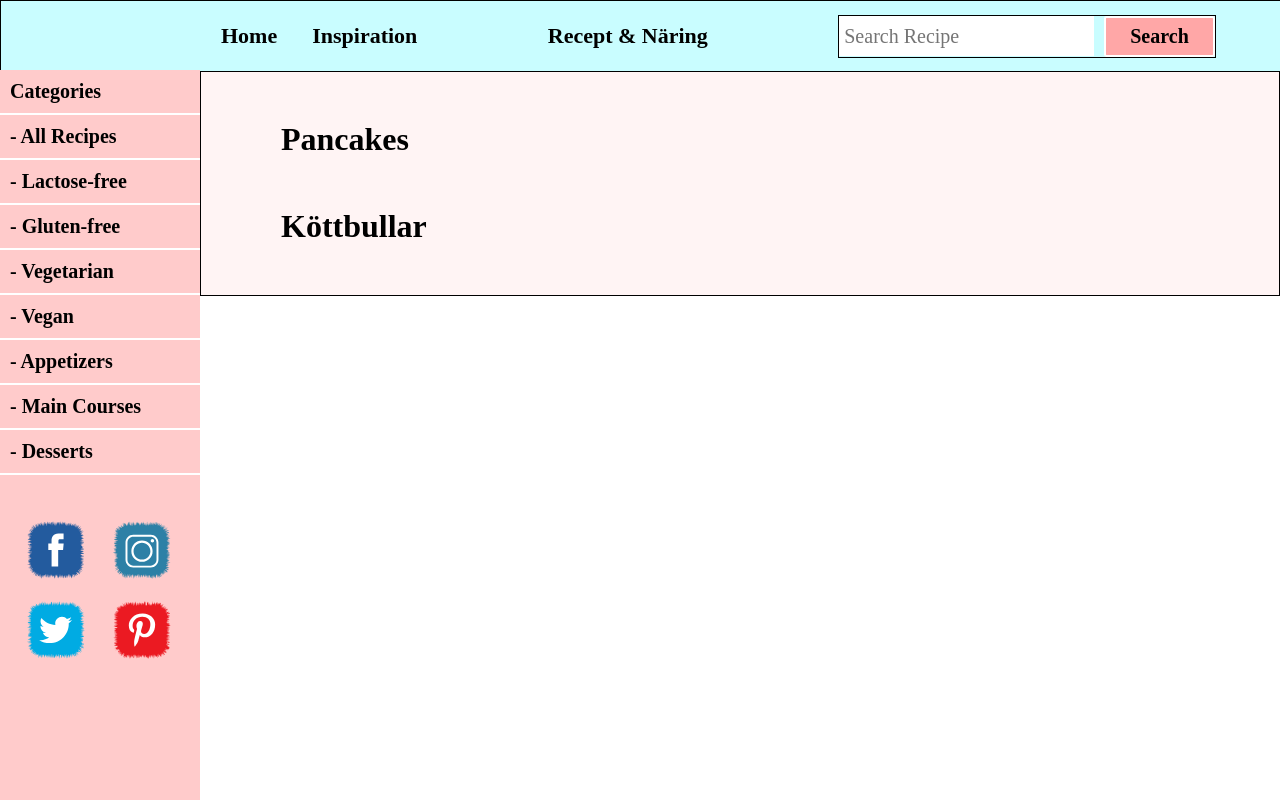
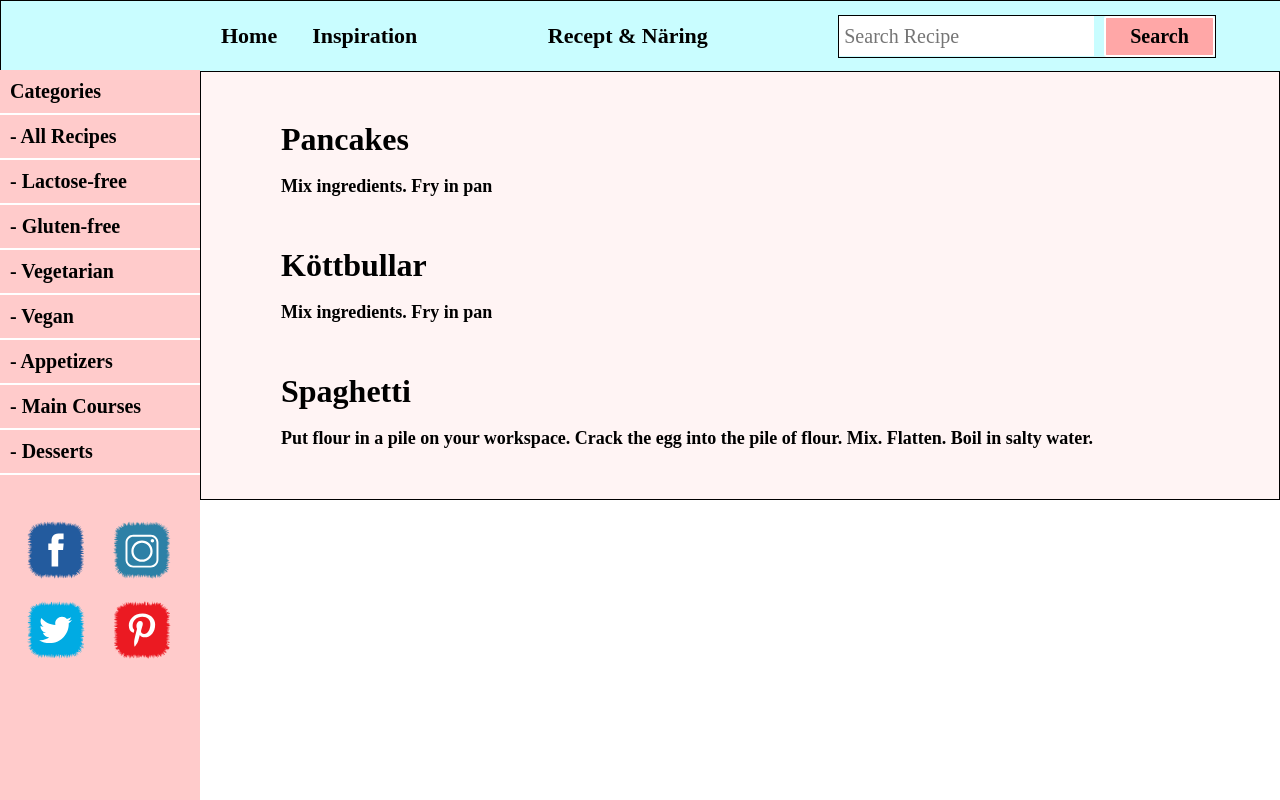
Before and after one commit to Lycaenion/Advanced_JavaScript_indv_proj, a website: page recept_naring/www/displayRecipe.html in a window 1280 px wide. Drawn offline with nearby package versions, Linux system fonts and the light colour scheme; a web font is replaced by a local one.

Commit message:
extracted information from json

```diff
--- a/recept_naring/www/JS/loadJson.js
+++ b/recept_naring/www/JS/loadJson.js
@@ -11,9 +11,17 @@ function start(recipe){
         let recept = $('<h1></h1>');
         recept.text(component.title);
         console.log(recept.text);
+        let ex = $('<p></p>');
+
+        ex.text(component.Execution);
+
+        console.log(component.Execution);
+
+        recept.append(ex);
 
         title.append(recept);
     }
+
 
     console.log(title);
     $('.content').append(title);
--- a/recept_naring/www/Json/recipe.json
+++ b/recept_naring/www/Json/recipe.json
@@ -21,4 +21,13 @@
 	],
 
 	"Execution":"Mix ingredients. Fry in pan"
+},
+
+{
+	"title":"Spaghetti",
+	"Ingredients":[
+		{"name":"Egg"},
+		{"name":"Flour"}
+	],
+	"Execution":"Put flour in a pile on your workspace. Crack the egg into the pile of flour. Mix. Flatten. Boil in salty water."
 }]
--- a/recept_naring/www/css/style.css
+++ b/recept_naring/www/css/style.css
@@ -194,3 +194,7 @@ h3{
 h1{
     margin: 50px;
 }
+
+p{
+    font-size: 18px;
+}
```
